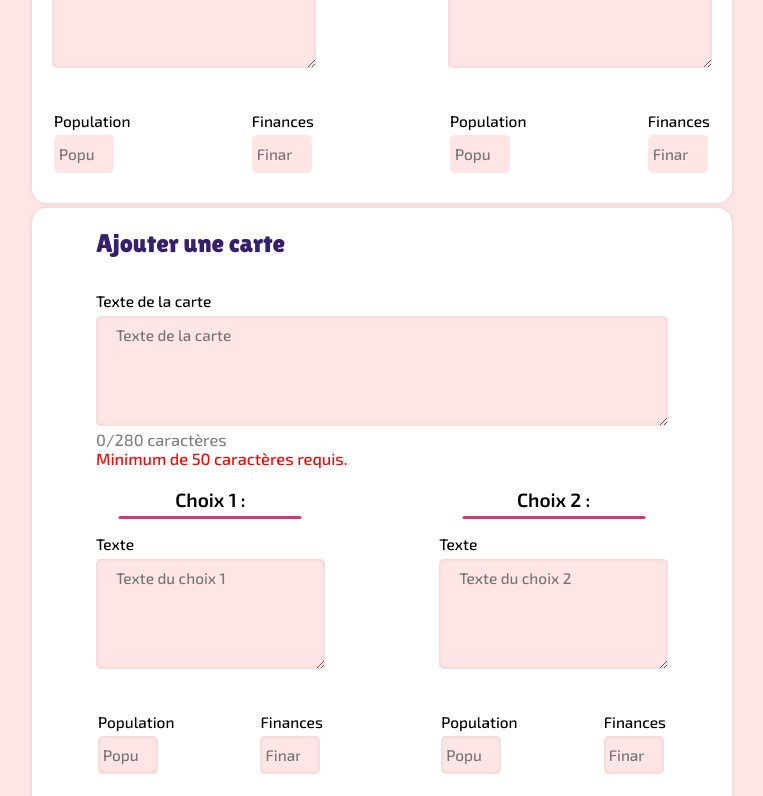
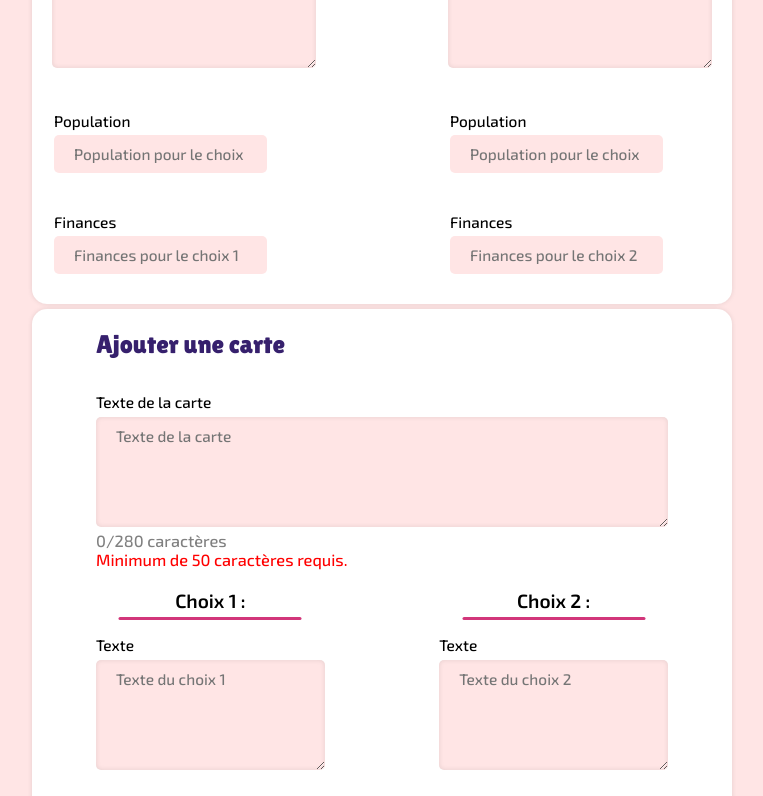
Before and after one commit to Ascenssucreausucre/EasyCrea, a React (Vite) app: page /deck/ajouter/1 in a window 1280 px wide. Shown: the part 460-1256 px from the top of the page, without its empty margins (258-1021 px from the left). Built offline with nearby package versions, Linux system fonts and the light colour scheme; no server answers; sample sign-in values are in the browser's storage; a web font is replaced by a local one.

Commit message:
minus android

```diff
--- a/src/components/Carte.jsx
+++ b/src/components/Carte.jsx
@@ -193,7 +193,8 @@ export function Carte({ carte, cardTitle, onDelete, deckId, dashboard }) {
               <Input
                 label="Population"
                 name="valeurs_choix1_population"
-                type="number"
+                type="tel"
+                pattern="-?[0-9]+"
                 numberMin={-15}
                 numberMax={15}
                 placeholder="Population pour le choix 1"
@@ -205,7 +206,8 @@ export function Carte({ carte, cardTitle, onDelete, deckId, dashboard }) {
               <Input
                 label="Finances"
                 name="valeurs_choix1_finances"
-                type="number"
+                type="tel"
+                pattern="-?[0-9]+"
                 numberMin={-15}
                 numberMax={15}
                 placeholder="Finances pour le choix 1"
@@ -233,7 +235,8 @@ export function Carte({ carte, cardTitle, onDelete, deckId, dashboard }) {
               <Input
                 label="Population"
                 name="valeurs_choix2_population"
-                type="number"
+                type="tel"
+                pattern="-?[0-9]+"
                 numberMin={-15}
                 numberMax={15}
                 placeholder="Population pour le choix 2"
@@ -245,7 +248,8 @@ export function Carte({ carte, cardTitle, onDelete, deckId, dashboard }) {
               <Input
                 label="Finances"
                 name="valeurs_choix2_finances"
-                type="number"
+                type="tel"
+                pattern="-?[0-9]+"
                 numberMin={-15}
                 numberMax={15}
                 placeholder="Finances pour le choix 2"
--- a/src/components/Input.jsx
+++ b/src/components/Input.jsx
@@ -26,6 +26,7 @@ export function Input({
   numberMax,
   numberMin,
   disabled,
+  pattern,
 }) {
   const numberProps =
     type === "number" && numberMax && numberMin ? { min: -15, max: 15 } : {};
@@ -71,6 +72,7 @@ export function Input({
             required={required}
             disabled={disabled}
             {...numberProps}
+            pattern={pattern}
             className="form-control"
           />
         )}
--- a/src/pages/AjouterCarte.jsx
+++ b/src/pages/AjouterCarte.jsx
@@ -165,7 +165,8 @@ export function AjouterCarte() {
                 <Input
                   label="Population"
                   name="valeurs_choix1_population"
-                  type="number"
+                  type="tel"
+                  pattern="-?[0-9]+"
                   numberMin={-15}
                   numberMax={15}
                   placeholder="Population pour le choix 1"
@@ -176,7 +177,8 @@ export function AjouterCarte() {
                 <Input
                   label="Finances"
                   name="valeurs_choix1_finances"
-                  type="number"
+                  type="tel"
+                  pattern="-?[0-9]+"
                   numberMin={-15}
                   numberMax={15}
                   placeholder="Finances pour le choix 1"
@@ -201,7 +203,8 @@ export function AjouterCarte() {
                 <Input
                   label="Population"
                   name="valeurs_choix2_population"
-                  type="number"
+                  type="tel"
+                  pattern="-?[0-9]+"
                   numberMin={-15}
                   numberMax={15}
                   placeholder="Population pour le choix 2"
@@ -212,7 +215,8 @@ export function AjouterCarte() {
                 <Input
                   label="Finances"
                   name="valeurs_choix2_finances"
-                  type="number"
+                  type="tel"
+                  pattern="-?[0-9]+"
                   numberMin={-15}
                   numberMax={15}
                   placeholder="Finances pour le choix 2"
```
